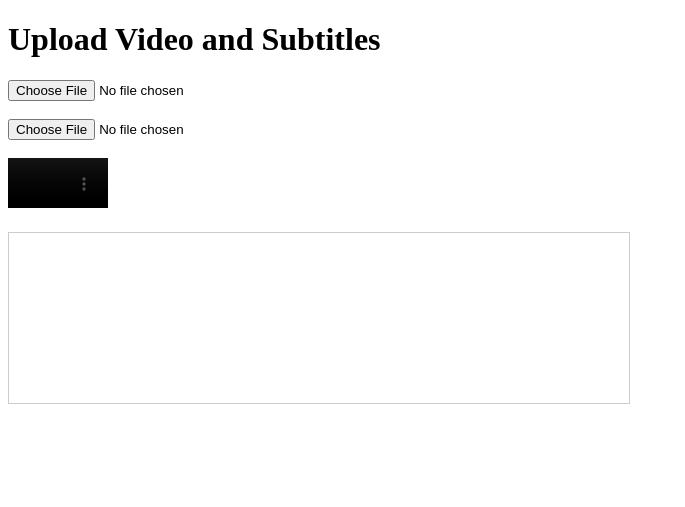
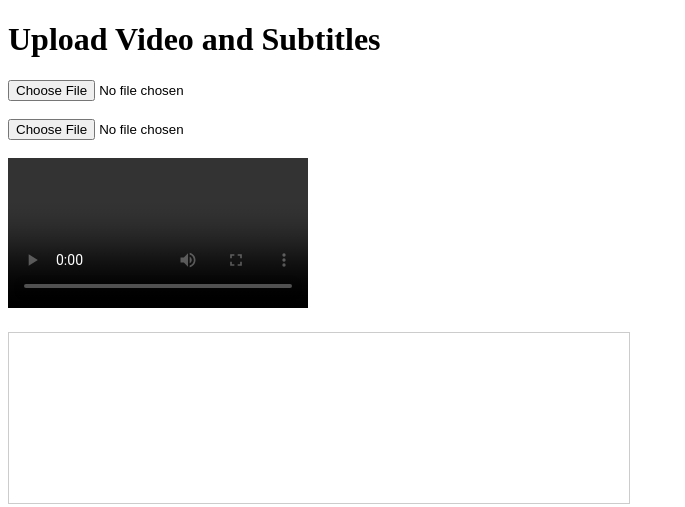
Before and after one commit to bqxiao123/Listening-Practice, a plain HTML site: page index.html in a window 1280 px wide. Shown: the whole page, without its empty margins (0-685 px from the left). Drawn offline with Linux system fonts and the light colour scheme.

```diff
--- a/index.html
+++ b/index.html
@@ -38,7 +38,7 @@
     <input type="file" id="subtitleFile" accept=".srt"><br><br>
 
     <!-- 视频播放器 -->
-    <video id="videoPlayer" controls width="100" playsinline webkit-playsinline>
+    <video id="videoPlayer" controls playsinline webkit-playsinline>
         Your browser does not support the video tag.
     </video>
 
```
